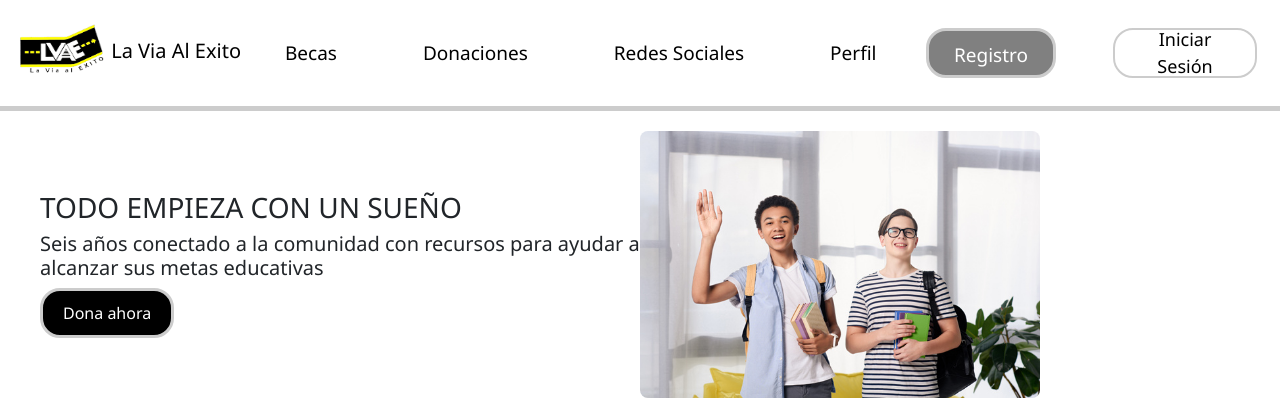
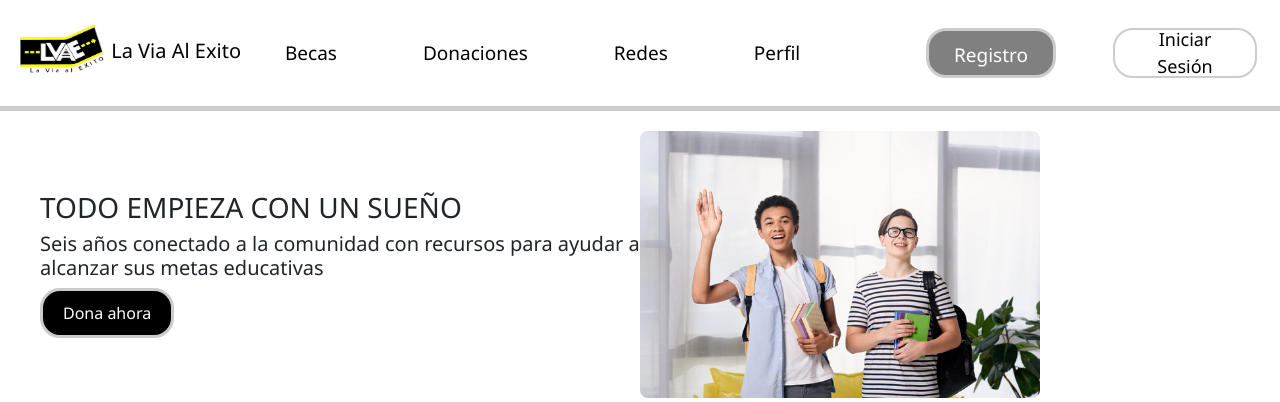
Before and after one commit to ArielitoUV/LVAE, a Django app: page / in a window 1280 px wide. Shown: the top 402 px of the page. Run offline with Django 4.2, Linux system fonts and the light colour scheme.

Commit message:
prueba 2

```diff
--- a/LVAE/core/templates/core/index.html
+++ b/LVAE/core/templates/core/index.html
@@ -27,7 +27,7 @@
                     <a class="nav-link" href="/donaciones/">Donaciones</a>
                 </li>
                 <li class="nav-item">
-                    <a class="nav-link" href="/rs/">Redes Sociales</a>
+                    <a class="nav-link" href="/rs/">Redes</a>
                 </li>
                 <li class="nav-item">
                     <a class="nav-link" href="/gestionperfil/">Perfil</a>
```
